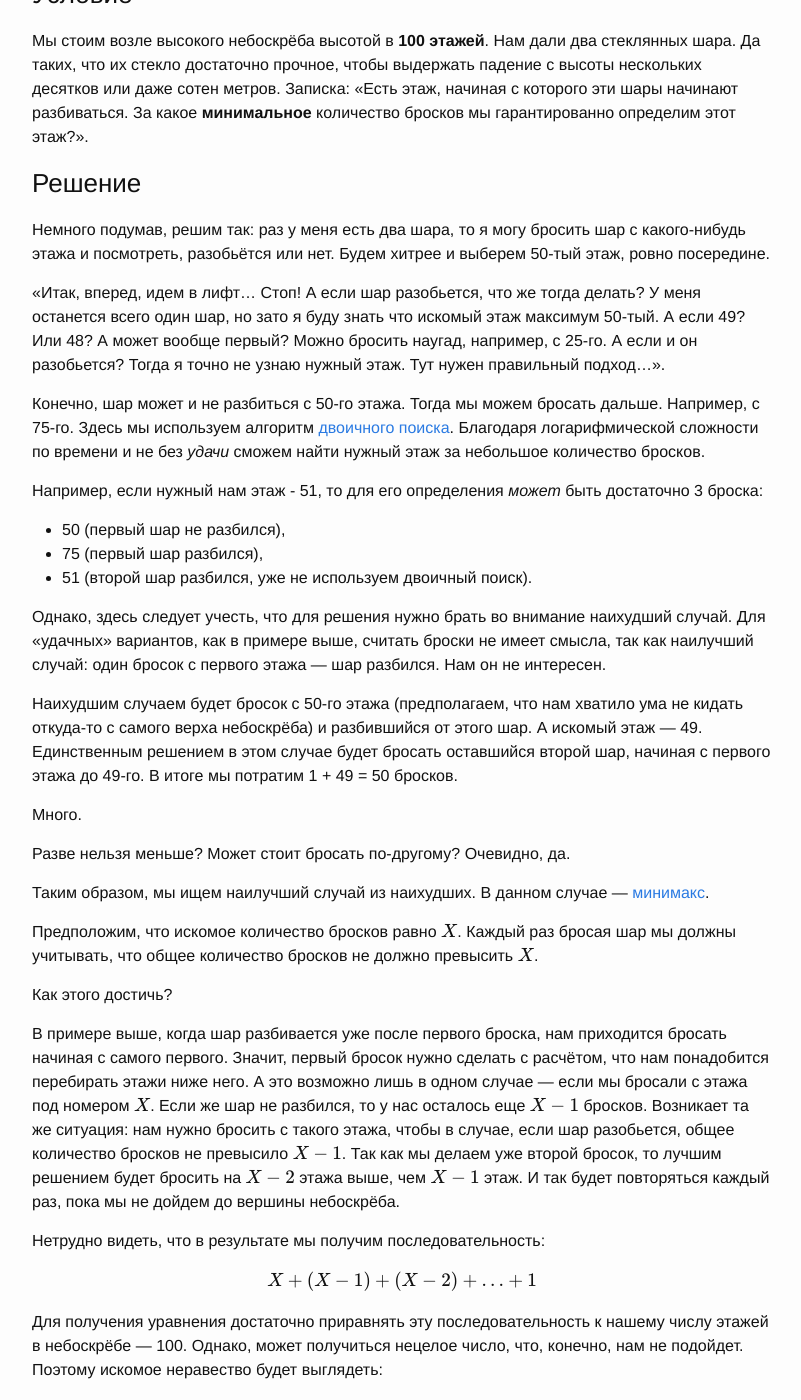
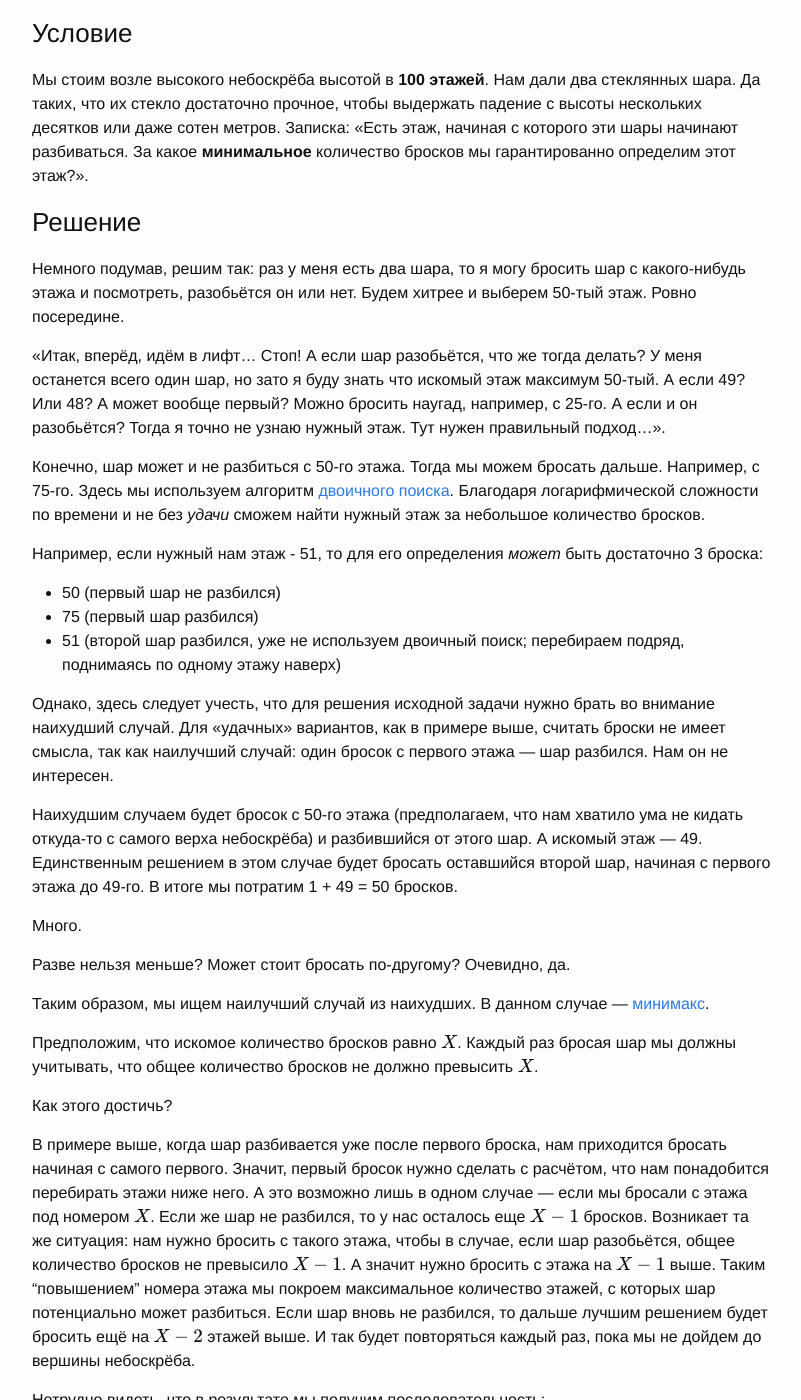
Before and after one commit to edevyatkin/edevyatkin.github.io, a Jekyll site: the page built from _posts/2016-07-01-balls-and-skyscraper.md, in a window 1280 px wide and 1400 px high, scrolled down 312 px. Shown: the whole window, without its empty margins (238-1039 px from the left). Built offline with Jekyll 4.4.1, drawn with Linux system fonts in a browser that asks for light colours; some of the changed text lies outside the part shown.

Commit message:
Обновлена статья. Уточнены формулировки, исправлены неточности

```diff
--- a/_posts/2016-07-01-balls-and-skyscraper.md
+++ b/_posts/2016-07-01-balls-and-skyscraper.md
@@ -13,19 +16,19 @@ categories: problems
 <!--more-->
 
 ### Решение
-Немного подумав, решим так: раз у меня есть два шара, то я могу бросить шар с какого-нибудь этажа и посмотреть, разобьётся или нет. Будем хитрее и выберем 50-тый этаж, ровно посередине.
+Немного подумав, решим так: раз у меня есть два шара, то я могу бросить шар с какого-нибудь этажа и посмотреть, разобьётся он или нет. Будем хитрее и выберем 50-тый этаж. Ровно посередине.
 
-«Итак, вперед, идем в лифт… Стоп! А если шар разобьется, что же тогда делать? У меня останется всего один шар, но зато я буду знать что искомый этаж максимум 50-тый. А если 49? Или 48? А может вообще первый? Можно бросить наугад, например, с 25-го. А если и он разобьется? Тогда я точно не узнаю нужный этаж. Тут нужен правильный подход…».
+«Итак, вперёд, идём в лифт… Стоп! А если шар разобьётся, что же тогда делать? У меня останется всего один шар, но зато я буду знать что искомый этаж максимум 50-тый. А если 49? Или 48? А может вообще первый? Можно бросить наугад, например, с 25-го. А если и он разобьётся? Тогда я точно не узнаю нужный этаж. Тут нужен правильный подход…».
 
 Конечно, шар может и не разбиться с 50-го этажа. Тогда мы можем бросать дальше. Например, с 75-го. Здесь мы используем алгоритм [двоичного поиска](https://ru.wikipedia.org/wiki/%D0%94%D0%B2%D0%BE%D0%B8%D1%87%D0%BD%D1%8B%D0%B9_%D0%BF%D0%BE%D0%B8%D1%81%D0%BA). Благодаря логарифмической сложности по времени и не без _удачи_ сможем найти нужный этаж за небольшое количество бросков.
 
 Например, если нужный нам этаж - 51, то для его определения _может_ быть достаточно 3 броска:
 
-* 50 (первый шар не разбился),
-* 75 (первый шар разбился),
-* 51 (второй шар разбился, уже не используем двоичный поиск).
+* 50 (первый шар не разбился)
+* 75 (первый шар разбился)
+* 51 (второй шар разбился, уже не используем двоичный поиск; перебираем подряд, поднимаясь по одному этажу наверх)
 
-Однако, здесь следует учесть, что для решения нужно брать во внимание наихудший случай. Для «удачных» вариантов, как в примере выше, считать броски не имеет смысла, так как наилучший случай: один бросок с первого этажа — шар разбился. Нам он не интересен.
+Однако, здесь следует учесть, что для решения исходной задачи нужно брать во внимание наихудший случай. Для «удачных» вариантов, как в примере выше, считать броски не имеет смысла, так как наилучший случай: один бросок с первого этажа — шар разбился. Нам он не интересен.
 
 Наихудшим случаем будет бросок с 50-го этажа (предполагаем, что нам хватило ума не кидать откуда-то с самого верха небоскрёба) и разбившийся от этого шар. А искомый этаж — 49. Единственным решением в этом случае будет бросать оставшийся второй шар, начиная с первого этажа до 49-го. В итоге мы потратим 1 + 49 = 50 бросков.
 
@@ -39,7 +42,7 @@ categories: problems
 
 Как этого достичь?
 
-В примере выше, когда шар разбивается уже после первого броска, нам приходится бросать начиная с самого первого. Значит, первый бросок нужно сделать с расчётом, что нам понадобится перебирать этажи ниже него. А это возможно лишь в одном случае — если мы бросали с этажа под номером \\(X\\). Если же шар не разбился, то у нас осталось еще \\(X-1\\) бросков. Возникает та же ситуация: нам нужно бросить с такого этажа, чтобы в случае, если шар разобьется, общее количество бросков не превысило \\(X-1\\). Так как мы делаем уже второй бросок, то лучшим решением будет бросить на \\(X-2\\) этажа выше, чем \\(X-1\\) этаж. И так будет повторяться каждый раз, пока мы не дойдем до вершины небоскрёба.
+В примере выше, когда шар разбивается уже после первого броска, нам приходится бросать начиная с самого первого. Значит, первый бросок нужно сделать с расчётом, что нам понадобится перебирать этажи ниже него. А это возможно лишь в одном случае — если мы бросали с этажа под номером \\(X\\). Если же шар не разбился, то у нас осталось еще \\(X-1\\) бросков. Возникает та же ситуация: нам нужно бросить с такого этажа, чтобы в случае, если шар разобьётся, общее количество бросков не превысило \\(X-1\\). А значит нужно бросить с этажа на \\(X-1\\) выше. Таким "повышением" номера этажа мы покроем максимальное количество этажей, с которых шар потенциально может разбиться. Если шар вновь не разбился, то дальше лучшим решением будет бросить ещё на \\(X-2\\) этажей выше. И так будет повторяться каждый раз, пока мы не дойдем до вершины небоскрёба.
 
 Нетрудно видеть, что в результате мы получим последовательность:
 
@@ -47,7 +50,7 @@ categories: problems
 X + (X - 1) + (X - 2) + … + 1
 \\]
 
-Для получения уравнения достаточно приравнять эту последовательность к нашему числу этажей в небоскрёбе — 100. Однако, может получиться нецелое число, что, конечно, нам не подойдет. Поэтому искомое неравество будет выглядеть:
+Для получения уравнения достаточно приравнять эту последовательность к нашему числу этажей в небоскрёбе — 100. Однако, может получиться нецелое число, что, конечно, нам не подойдёт. Поэтому искомое неравество будет выглядеть:
 
 \\[
 X + (X - 1) + (X - 2) + … + 1 \ge 100
```
Also changed, not shown: other parts of _posts/2016-07-01-balls-and-skyscraper.md (+4 -1 lines).
